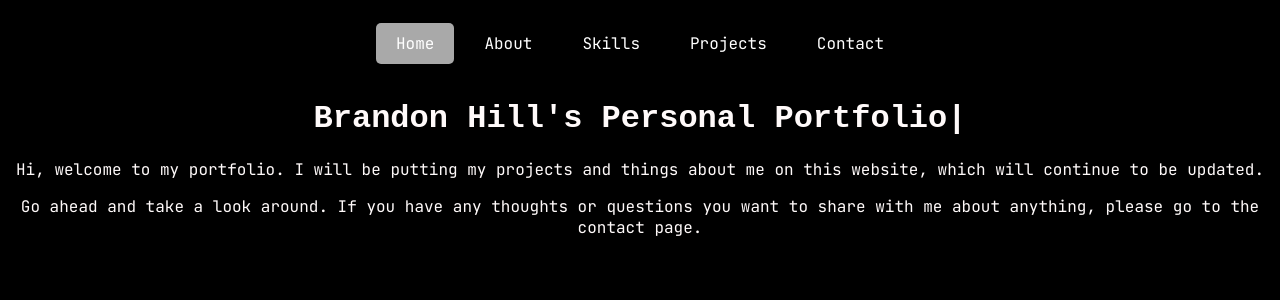
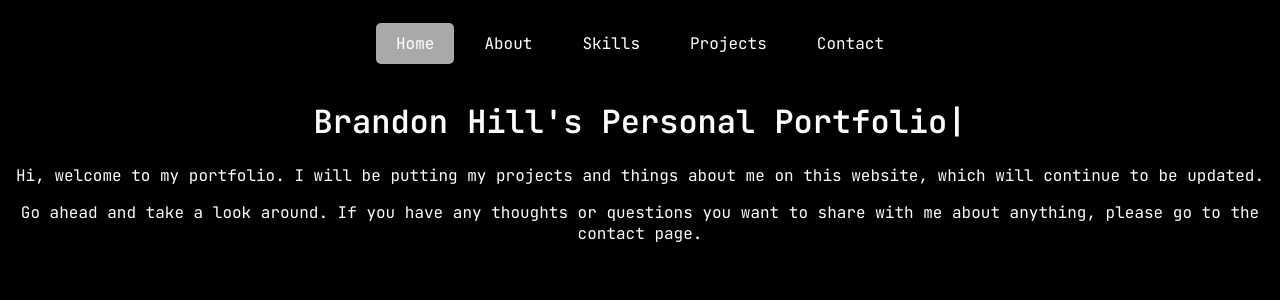
Before and after one commit to BranHill21/personal-website, a React (Create React App) app: page / in a window 1280 px wide. Shown: the top 300 px of the page. Built offline with nearby package versions, Linux system fonts and the light colour scheme.

Commit message:
Fixed font difference

```diff
--- a/src/components/Home.js
+++ b/src/components/Home.js
@@ -40,7 +40,7 @@ const Home = () => {
     <div>
       <Navbar links={Links} />
       <div className="centeredCont">
-        <h1 style={{ fontFamily: "monospace", fontSize: "2rem", display: "flex", justifyContent: "center" }}>
+        <h1 style={{fontSize: "2rem", display: "flex", justifyContent: "center" }}>
           <span>{title}</span>
           <span style={{ visibility: showCursor ? "visible" : "hidden" }}>|</span>
         </h1>
```
